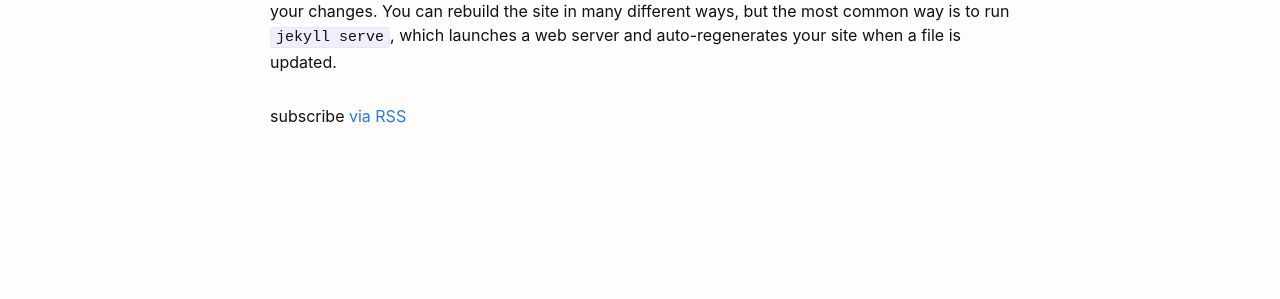
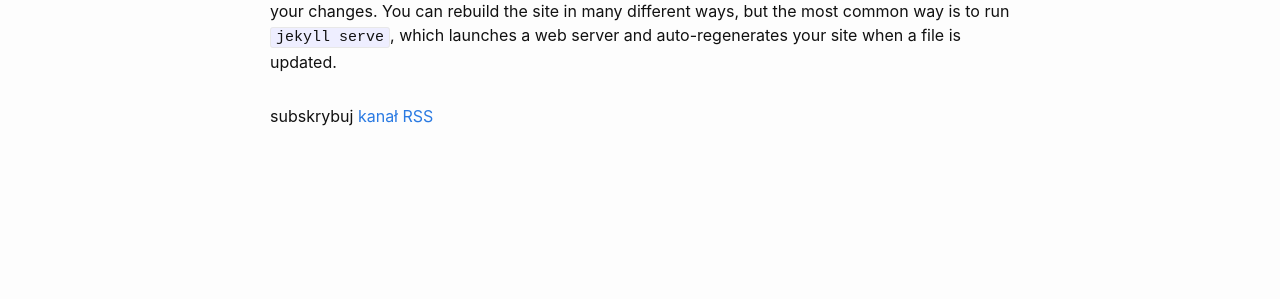
Before and after one commit to frontboard/blog, a Jekyll site: the page built from index.markdown, in a window 1280 px wide. Shown: the part 251-550 px from the top of the page. Built offline with Jekyll 4.4.1, drawn with Linux system fonts in a browser that asks for light colours.

Commit message:
polish translation of 'subscribe via rss'

```diff
--- a/_layouts/home.html
+++ b/_layouts/home.html
@@ -27,7 +27,7 @@ layout: default
       {%- endfor -%}
     </ul>
 
-    <p class="rss-subscribe">subscribe <a href="{{ "/feed.xml" | relative_url }}">via RSS</a></p>
+    <p class="rss-subscribe">subskrybuj <a href="{{ '/feed.xml' | relative_url }}">kanał RSS</a></p>
   {%- endif -%}
 
 </div>
```
